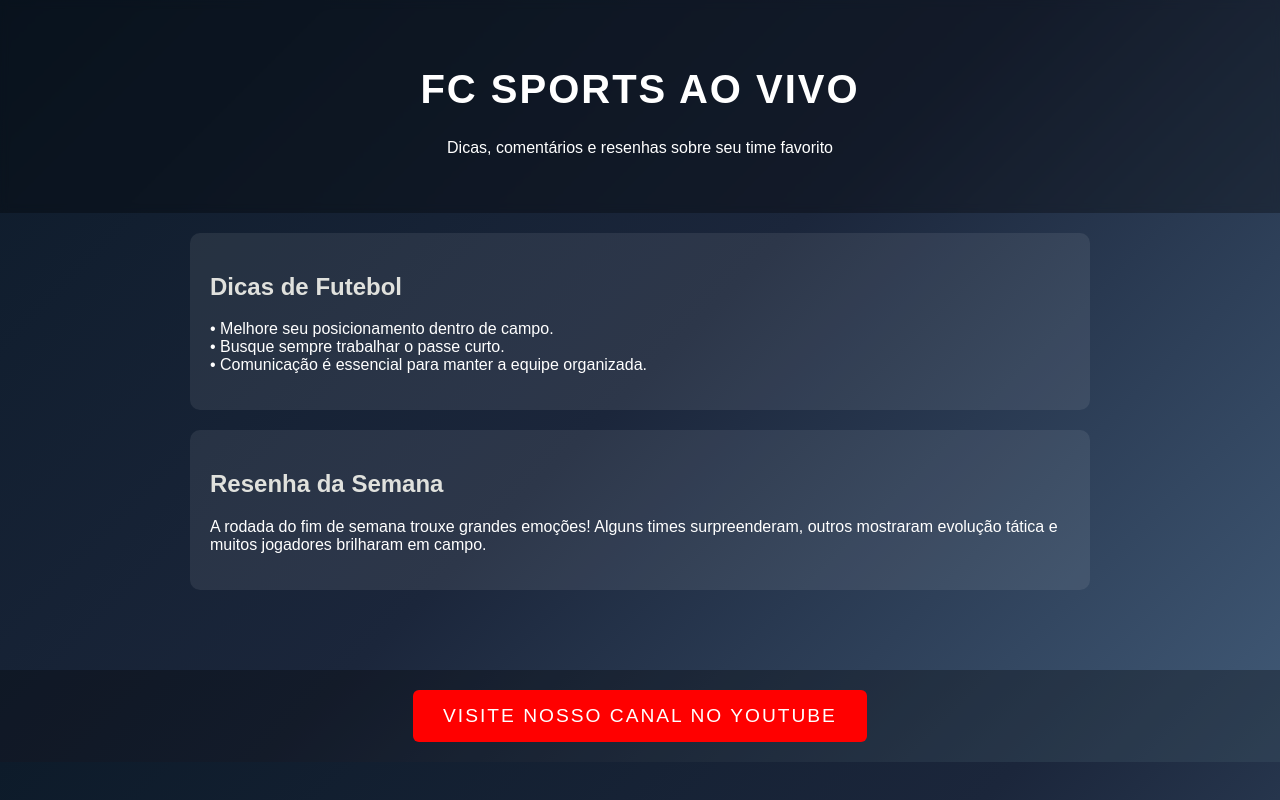
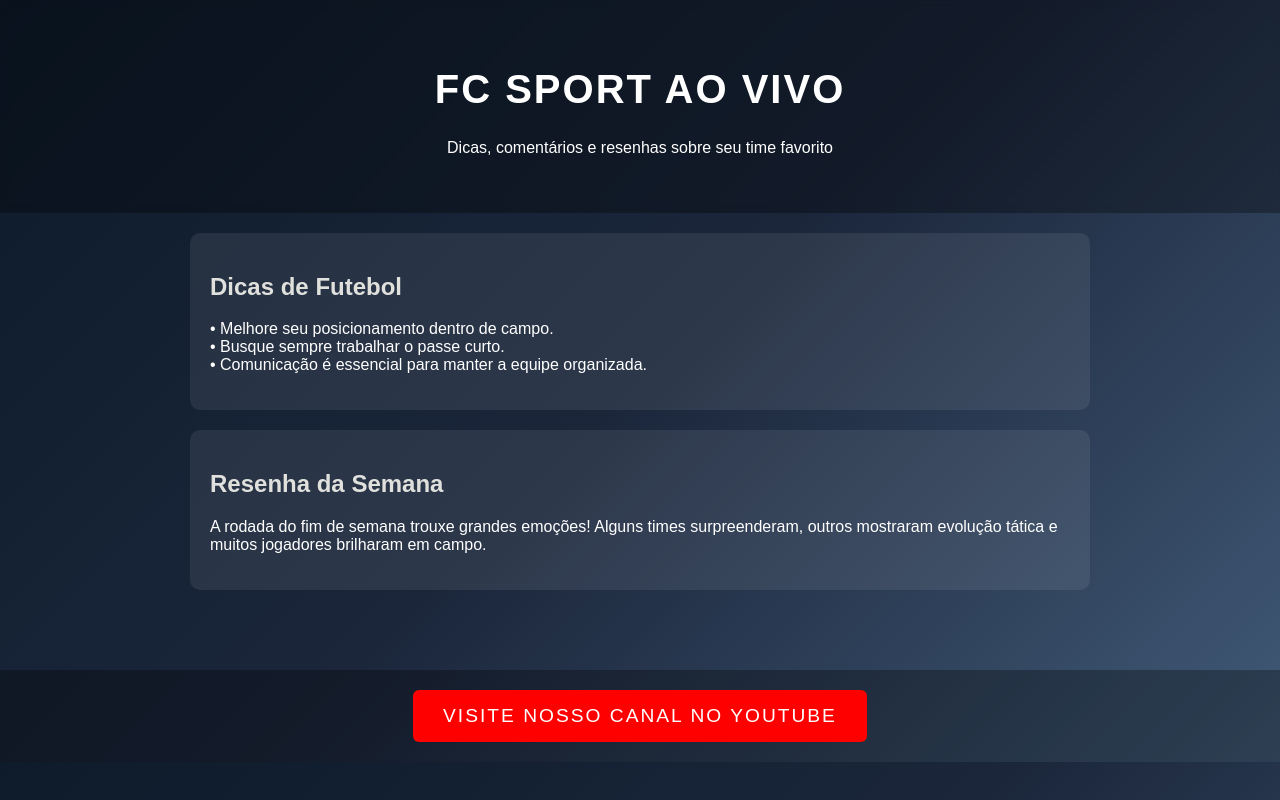
Before and after one commit to HodrigoDionathan/fcapostaovivo, a plain HTML site: page index.html in a window 1280 px wide. Drawn offline with Linux system fonts and the light colour scheme.

Commit message:
Update index.html

```diff
--- a/index.html
+++ b/index.html
@@ -3,7 +3,7 @@
 <head>
     <meta charset="UTF-8">
     <meta name="viewport" content="width=device-width, initial-scale=1.0">
-    <title>Futebol Insights</title>
+    <title>FC SPORT AO VIVO</title>
     <style>
         /* ======== ESTILO GERAL ======== */
         body {
@@ -128,7 +128,7 @@
 <body>
 
     <header>
-        <h1>FC SPORTS AO VIVO</h1>
+        <h1>FC SPORT AO VIVO</h1>
         <p>Dicas, comentários e resenhas sobre seu time favorito</p>
     </header>
 
```
